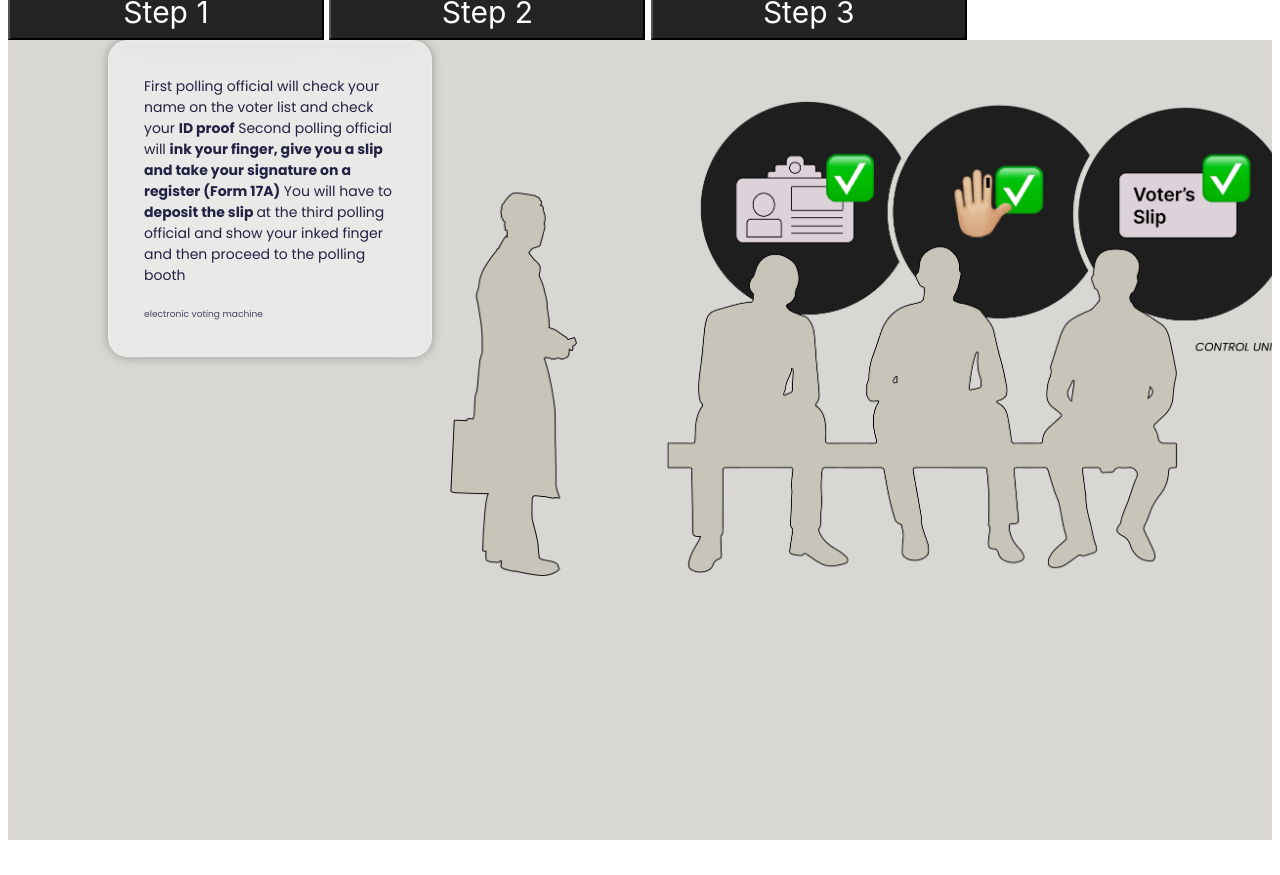
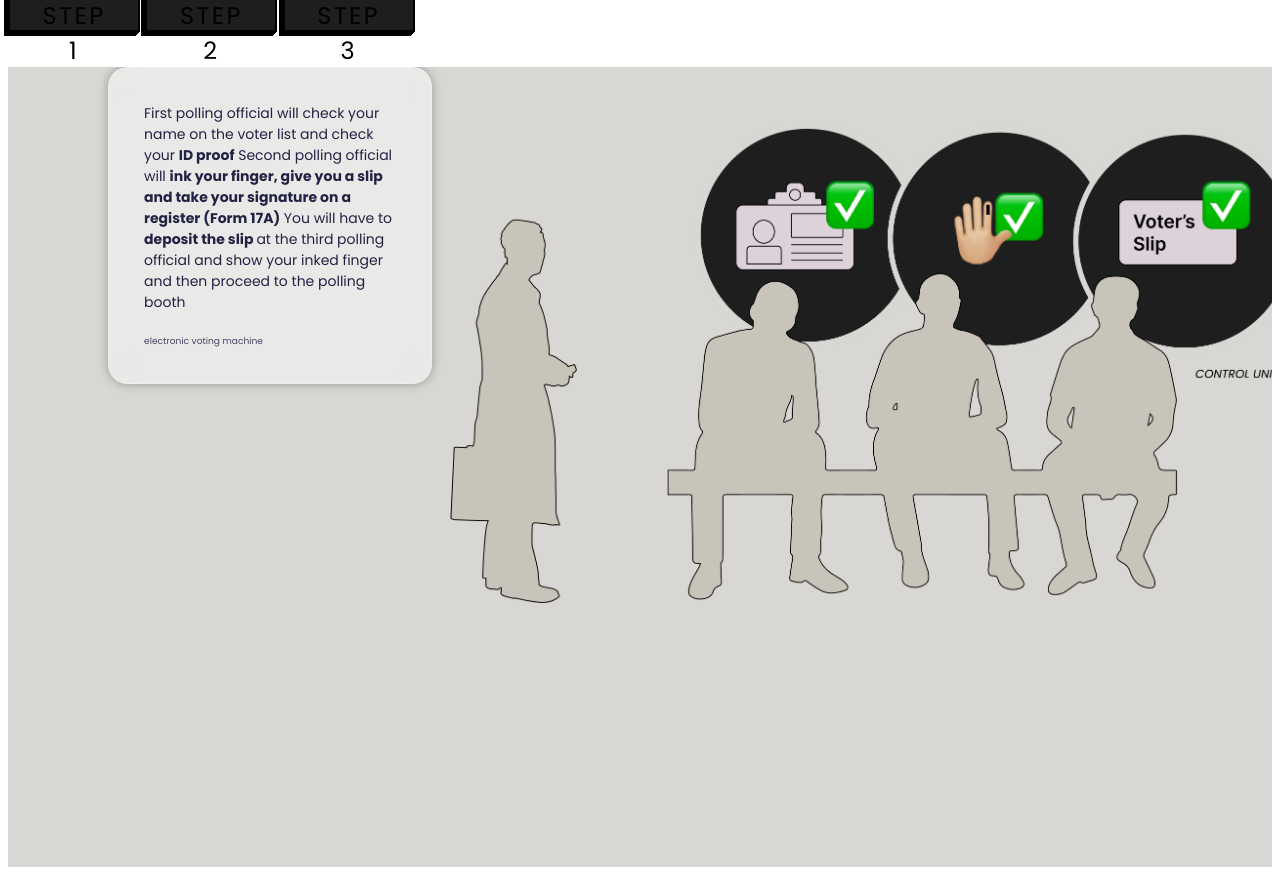
Before and after one commit to Tanviwalanj/Vote, a plain HTML site: page Dayofpoll/index.html in a window 1280 px wide. Shown: the part 73-948 px from the top of the page. Before the commit the page ends 921 px from the top, so only its background shows below. Drawn offline with Linux system fonts and the light colour scheme.

Commit message:
button testing

```diff
--- a/Dayofpoll/style.css
+++ b/Dayofpoll/style.css
@@ -178,14 +178,29 @@
   }
 
   .w3-bar-item {
-    width: 300px;
-    height: 50px;
-    background-color: #242424;
-    color: #ffffff;
-    font-size: 1.5rem;
-    font-family: 'Inter', sans-serif;
-    font-weight: 400;
-    align-content: left;
+    background-color: rgb(30, 30, 30);
+    font-size: 1.2rem;
+    text-transform: uppercase;
+    letter-spacing: 0.1em;
+    text-decoration: none;
+    transition: color 200ms ease-out, box-shadow 150ms ease-out, transform 200ms ease-out;
+    box-shadow: -1px 1px currentcolor, -2px 2px currentcolor, -3px 3px currentcolor, -4px 4px currentcolor;
+    display: inline-block;
+    padding: 0.5em 1em;
+    border: 2px solid currentcolor;
+    width: 80px;
+    height: 20px;
+
+  }
+
+  .w3-bar-item:hover, .cta-btn:focus {
+    color: #FCF2F0;
+    box-shadow: -1px 1px currentcolor, -2px 2px currentcolor, -3px 3px currentcolor, -4px 4px currentcolor, -5px 5px currentcolor, -6px 6px currentcolor;
+    transform: translatey(-2px);
+  }
+  .w3-bar-item:active {
+    box-shadow: -1px 1px 0 0 currentcolor;
+    transform: translatey(0px);
   }
 
   .red{
```
Also changed, not shown: Dayofpoll/script.js (+6 -15 lines), index.html (+1 -1 lines).
